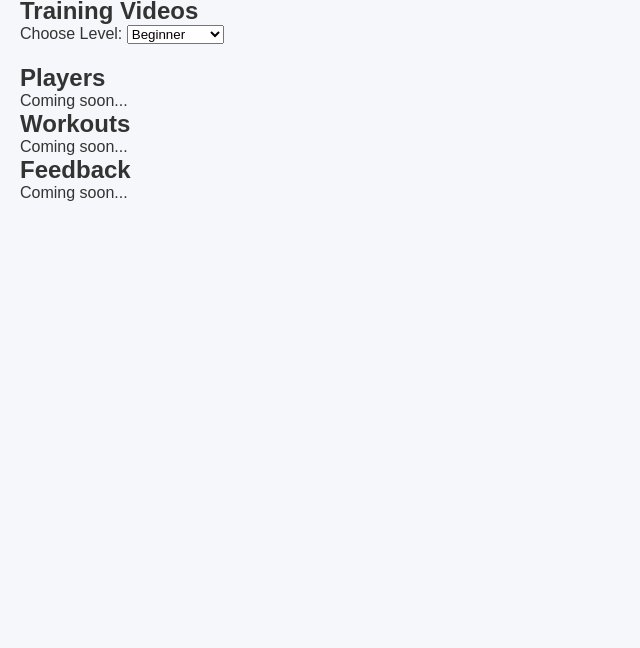
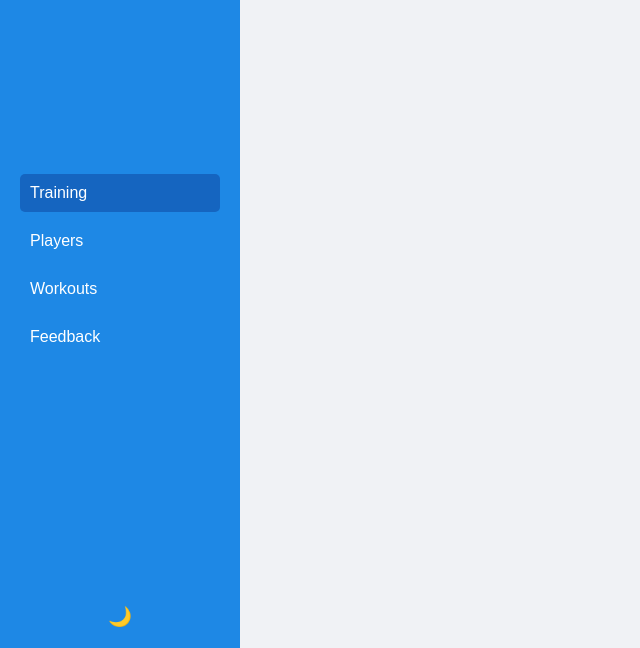
Before and after one commit to BadmintonPocket/badminton-pocket, a plain HTML site: page index.html in a window 1280 px wide. Shown: the part 152-800 px from the top of the page, without its empty margins (0-640 px from the left). Drawn offline with Linux system fonts and the light colour scheme.

Commit message:
Update style.css

```diff
--- a/style.css
+++ b/style.css
@@ -2,75 +2,108 @@
   margin: 0;
   padding: 0;
   box-sizing: border-box;
-  font-family: Arial, sans-serif;
+  font-family: sans-serif;
 }
 
 body {
-  background: #f5f7fa;
+  display: flex;
+  min-height: 100vh;
+  background: #f0f2f5;
   color: #333;
-  min-height: 100vh;
-  padding: 20px;
 }
 
-header {
+.sidebar {
+  width: 240px;
+  background: #1e88e5;
+  color: white;
+  padding: 20px;
   display: flex;
-  flex-wrap: wrap;
-  align-items: center;
+  flex-direction: column;
   justify-content: space-between;
+}
+
+.sidebar h1 {
+  font-size: 1.5rem;
   margin-bottom: 20px;
 }
 
-nav {
-  display: flex;
-  flex-wrap: wrap;
-  gap: 10px;
+.sidebar nav ul {
+  list-style: none;
 }
 
-nav button {
-  background-color: #1e88e5;
-  border: none;
-  color: white;
-  padding: 8px 15px;
-  border-radius: 5px;
-  cursor: pointer;
-  font-size: 1rem;
+.sidebar nav ul li {
+  margin: 10px 0;
 }
 
-nav button.active {
-  background-color: #0d47a1;
+.sidebar nav ul li a {
+  color: white;
+  text-decoration: none;
+  padding: 10px;
+  display: block;
+  border-radius: 5px;
 }
 
-.section {
+.sidebar nav ul li a.active,
+.sidebar nav ul li a:hover {
+  background: #1565c0;
+}
+
+#dark-toggle {
+  margin-top: 20px;
+  background: none;
+  color: white;
+  font-size: 1.2rem;
+  border: none;
+  cursor: pointer;
+}
+
+main {
+  flex-grow: 1;
+  padding: 30px;
+}
+
+.page {
   display: none;
 }
 
-.section.active {
+.page.active {
   display: block;
+}
+
+select {
+  margin-top: 10px;
+  padding: 8px;
+  font-size: 1rem;
 }
 
 #video-list {
   margin-top: 20px;
   display: flex;
   flex-wrap: wrap;
-  gap: 15px;
+  gap: 20px;
 }
 
 #video-list iframe {
-  border-radius: 8px;
   width: 320px;
   height: 180px;
+  border-radius: 8px;
 }
 
-body.dark-mode {
-  background-color: #121212;
+/* Dark mode */
+body.dark {
+  background: #121212;
   color: #eee;
 }
 
-body.dark-mode nav button {
-  background-color: #333;
-  color: #eee;
+body.dark .sidebar {
+  background: #0d47a1;
 }
 
-body.dark-mode nav button.active {
-  background-color: #666;
+body.dark .sidebar nav ul li a.active,
+body.dark .sidebar nav ul li a:hover {
+  background: #3949ab;
 }
+
+body.dark #video-list iframe {
+  filter: brightness(0.9);
+}
```
